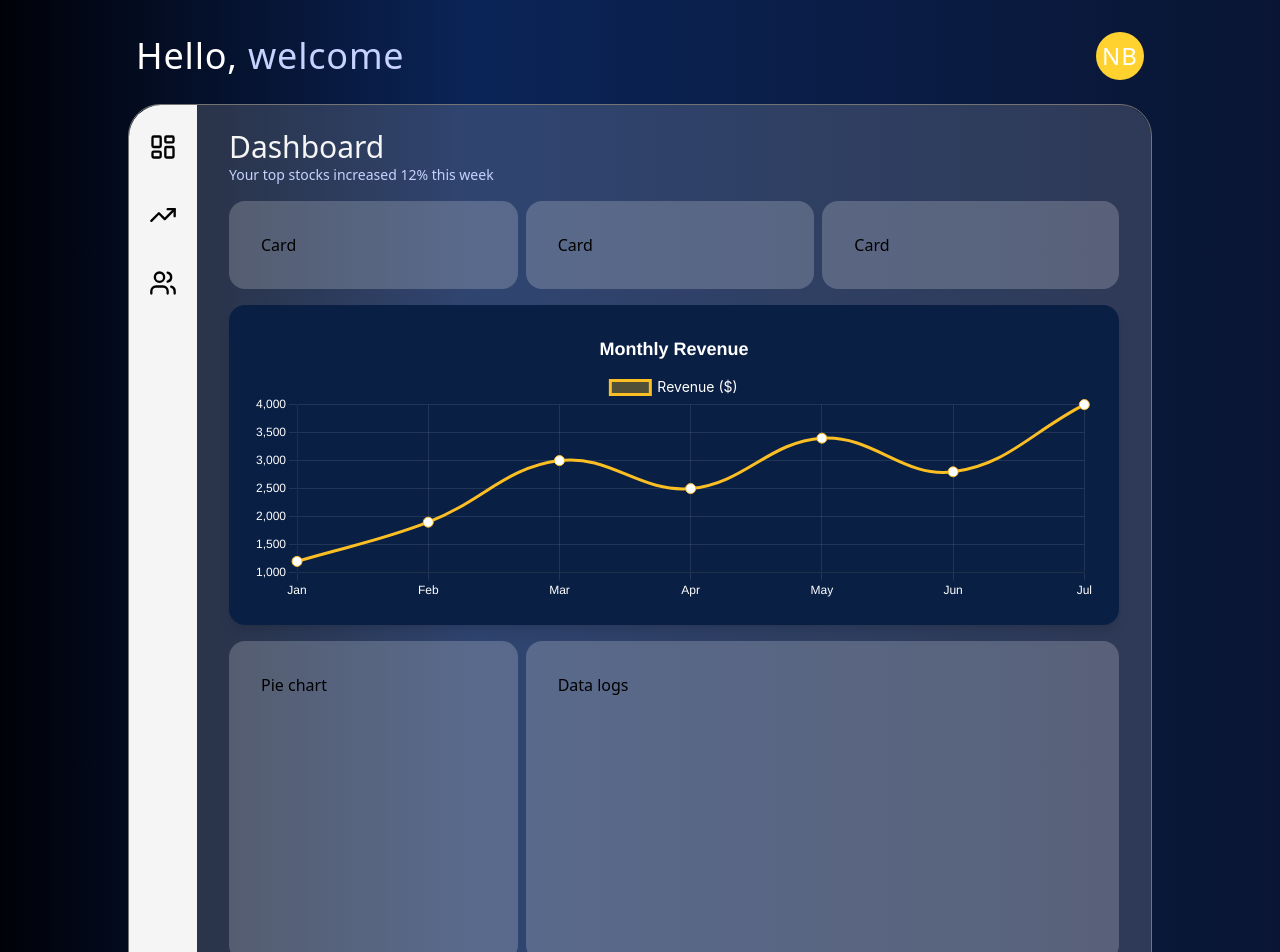
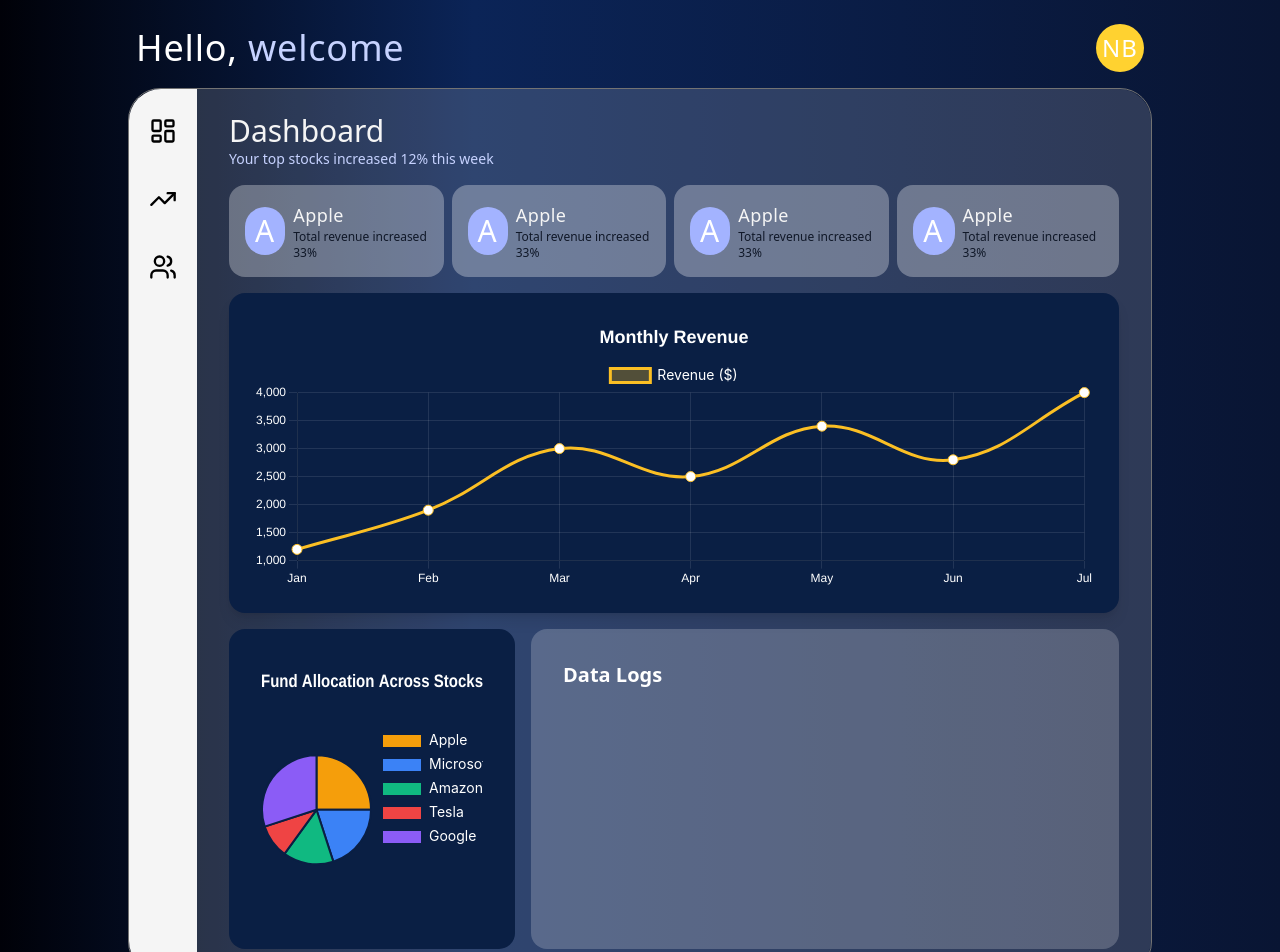
Before and after one commit to selenasiri53/nb-portfolio-dashboard, a React (Vite) app in the folder client/: page / in a window 1280 px wide. Shown: the top 952 px of the page. Built offline with nearby package versions, Linux system fonts and the light colour scheme.

Commit message:
stats cards

```diff
--- a/client/src/components/DuoCardSection.tsx
+++ b/client/src/components/DuoCardSection.tsx
@@ -1,14 +1,74 @@
-const DuoCardSection = () => {
-  return (
-    <div className="lg:grid lg:grid-cols-3 space-x-2">
-    <div className='card rounded-2xl p-8 bg-white/20'>
-      <h2>Pie chart</h2>
-    </div>
-    <div className='col-span-2 card rounded-2xl p-8 bg-white/20 min-h-80'>
-      <h2>Data logs</h2>
-    </div>
-  </div>
-  )
-}
+import {
+    Chart as ChartJS,
+    ArcElement,
+    Tooltip,
+    Legend,
+    Title,
+  } from "chart.js";
+  import { Pie } from "react-chartjs-2";
 
-export default DuoCardSection
+  ChartJS.register(ArcElement, Tooltip, Legend, Title);
+
+  const DuoCardSection = () => {
+    const data = {
+      labels: ["Apple", "Microsoft", "Amazon", "Tesla", "Google"],
+      datasets: [
+        {
+          label: "Fund Allocation",
+          data: [25, 20, 15, 10, 30], // Example percentages
+          backgroundColor: [
+            "#f59e0b", // amber-500
+            "#3b82f6", // blue-500
+            "#10b981", // emerald-500
+            "#ef4444", // red-500
+            "#8b5cf6", // violet-500
+          ],
+          borderColor: "#0a1f44", // deep navy background
+          borderWidth: 2,
+        },
+      ],
+    };
+
+    const options = {
+      responsive: true,
+      maintainAspectRatio: false,
+      plugins: {
+        legend: {
+          position: "right",
+          labels: {
+            color: "#fff",
+            font: {
+              size: 14,
+              family: "Inter, sans-serif",
+            },
+          },
+        },
+        title: {
+          display: true,
+          text: "Fund Allocation Across Stocks",
+          color: "#fff",
+          font: {
+            size: 18,
+            weight: "bold",
+          },
+        },
+      },
+    };
+
+    return (
+      <div className="lg:grid lg:grid-cols-3 gap-4">
+        {/* Pie Chart Card */}
+        <div className="card rounded-2xl p-8 bg-[#0a1f44] min-h-80 flex items-center justify-center">
+          <Pie data={data} options={options} />
+        </div>
+
+        {/* Data Logs Card */}
+        <div className="col-span-2 card rounded-2xl p-8 bg-white/20 min-h-80">
+          <h2 className="text-white text-xl font-semibold mb-4">Data Logs</h2>
+          {/* Add your data log content here */}
+        </div>
+      </div>
+    );
+  };
+
+  export default DuoCardSection;
--- a/client/src/components/Header.tsx
+++ b/client/src/components/Header.tsx
@@ -1,15 +1,13 @@
 const Header = () => {
   return (
-    <div className="flex items-center justify-between text-white tracking-wider font-thin px-2 py-6">
+    <div className="flex items-center justify-between text-white tracking-wider font-thin px-2 py-4">
     <h1 className="text-3xl lg:text-4xl">Hello, <span className="text-indigo-200">welcome</span></h1>
     {/* right side */}
     <div
-
           className="w-12 h-12 rounded-full bg-amber-300 flex items-center justify-center text-white cursor-pointer hover:opacity-90 transition text-2xl tracking-wider font-thin"
         >
           NB
         </div>
-
     </div>
   )
 }
--- a/client/src/components/TrioCardSection.tsx
+++ b/client/src/components/TrioCardSection.tsx
@@ -1,14 +1,61 @@
 const TrioCardSection = () => {
   return (
-    <div className="lg:grid lg:grid-cols-3 space-x-2">
-      <div className='card rounded-2xl p-8 bg-white/20'>
-        <h2>Card</h2>
+    <div className="lg:grid lg:grid-cols-4 space-x-2">
+      <div className='card rounded-2xl p-4 bg-white/30'>
+        {/* circular img + title */}
+        <div className="flex gap-2 items-center">
+           <div
+                className="w-12 h-12 rounded-full bg-indigo-300 flex items-center justify-center text-white cursor-pointer hover:opacity-90 transition text-2xl tracking-wider font-thin"
+                >
+                <h1 className="text-3xl">A</h1>
+            </div>
+            <div>
+                <h2 className="text-neutral-100 font-thin tracking-wide text-lg">Apple</h2>
+                <h3 className="text-xs text-gray-900">Total revenue increased 33%</h3>
+            </div>
+        </div>
       </div>
-      <div className='card rounded-2xl p-8 bg-white/20'>
-        <h2>Card</h2>
+      <div className='card rounded-2xl p-4 bg-white/30'>
+        {/* circular img + title */}
+        <div className="flex gap-2 items-center">
+           <div
+                className="w-12 h-12 rounded-full bg-indigo-300 flex items-center justify-center text-white cursor-pointer hover:opacity-90 transition text-2xl tracking-wider font-thin"
+                >
+                <h1 className="text-3xl">A</h1>
+            </div>
+            <div>
+                <h2 className="text-neutral-100 font-thin tracking-wide text-lg">Apple</h2>
+                <h3 className="text-xs text-gray-900">Total revenue increased 33%</h3>
+            </div>
+        </div>
       </div>
-      <div className='card rounded-2xl p-8 bg-white/20'>
-        <h2>Card</h2>
+      <div className='card rounded-2xl p-4 bg-white/30'>
+        {/* circular img + title */}
+        <div className="flex gap-2 items-center">
+           <div
+                className="w-12 h-12 rounded-full bg-indigo-300 flex items-center justify-center text-white cursor-pointer hover:opacity-90 transition text-2xl tracking-wider font-thin"
+                >
+                <h1 className="text-3xl">A</h1>
+            </div>
+            <div>
+                <h2 className="text-neutral-100 font-thin tracking-wide text-lg">Apple</h2>
+                <h3 className="text-xs text-gray-900">Total revenue increased 33%</h3>
+            </div>
+        </div>
+      </div>
+      <div className='card rounded-2xl p-4 bg-white/30'>
+        {/* circular img + title */}
+        <div className="flex gap-2 items-center">
+           <div
+                className="w-12 h-12 rounded-full bg-indigo-300 flex items-center justify-center text-white cursor-pointer hover:opacity-90 transition text-2xl tracking-wider font-thin"
+                >
+                <h1 className="text-3xl">A</h1>
+            </div>
+            <div>
+                <h2 className="text-neutral-100 font-thin tracking-wide text-lg">Apple</h2>
+                <h3 className="text-xs text-gray-900">Total revenue increased 33%</h3>
+            </div>
+        </div>
       </div>
     </div>
   )
--- a/client/src/components/charts/Pie.js
+++ b/client/src/components/charts/Pie.js
@@ -0,0 +1,67 @@
+import {
+    Chart as ChartJS,
+    ArcElement,
+    Tooltip,
+    Legend,
+    Title,
+  } from "chart.js";
+  import { Pie } from "react-chartjs-2";
+
+  ChartJS.register(ArcElement, Tooltip, Legend, Title);
+
+  const PieChartComponent = () => {
+    const data = {
+      labels: ["Apple", "Microsoft", "Amazon", "Tesla", "Google"],
+      datasets: [
+        {
+          label: "Fund Allocation",
+          data: [25, 20, 15, 10, 30], // Percentage allocation
+          backgroundColor: [
+            "#f59e0b", // amber-500
+            "#3b82f6", // blue-500
+            "#10b981", // emerald-500
+            "#ef4444", // red-500
+            "#8b5cf6", // violet-500
+          ],
+          borderColor: "#0a1f44", // deep navy background
+          borderWidth: 2,
+        },
+      ],
+    };
+
+    const options = {
+      responsive: true,
+      maintainAspectRatio: false,
+      plugins: {
+        legend: {
+          position: "right",
+          labels: {
+            color: "#fff",
+            font: {
+              size: 14,
+              family: "Inter, sans-serif",
+            },
+          },
+        },
+        title: {
+          display: true,
+          text: "Fund Allocation Across Stocks",
+          color: "#fff",
+          font: {
+            size: 18,
+            weight: "bold",
+          },
+        },
+      },
+    };
+
+    return (
+      <div className="p-4">
+        <div className="card rounded-2xl p-6 bg-[#0a1f44] shadow-lg h-80">
+          <Pie data={data} options={options} />
+        </div>
+      </div>
+    );
+  };
+
+  export default PieChartComponent;
```
